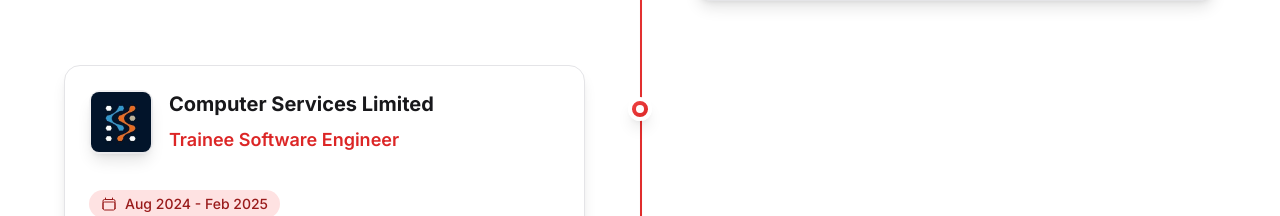
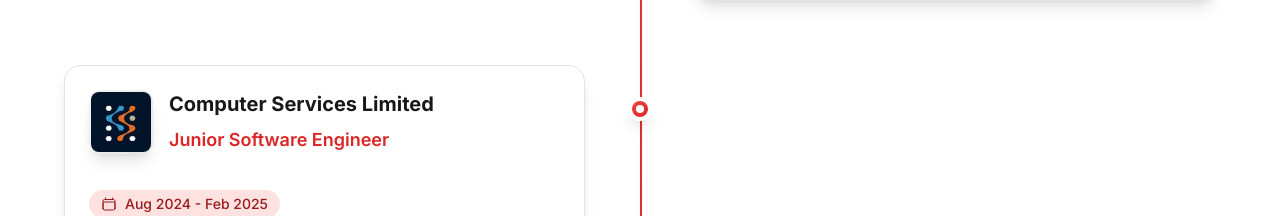
Before and after one commit to AbuAhamedRafi/rafilio, a React (Vite) app: page / in a window 1280 px wide. Shown: the part 4971-5187 px from the top of the page. Built offline with nearby package versions, Linux system fonts and the light colour scheme.

Commit message:
Fix: Update job title from Trainee Software Engineer to Junior Software Engineer in user_info.js

```diff
--- a/src/data/user_info.js
+++ b/src/data/user_info.js
@@ -199,7 +199,7 @@ const info = {
       ],
     },
     {
-      position: "Trainee Software Engineer",
+      position: "Junior Software Engineer",
       company: "Computer Services Limited",
       duration: "Aug 2024 - Feb 2025",
       image: "csl.jpeg",
```
